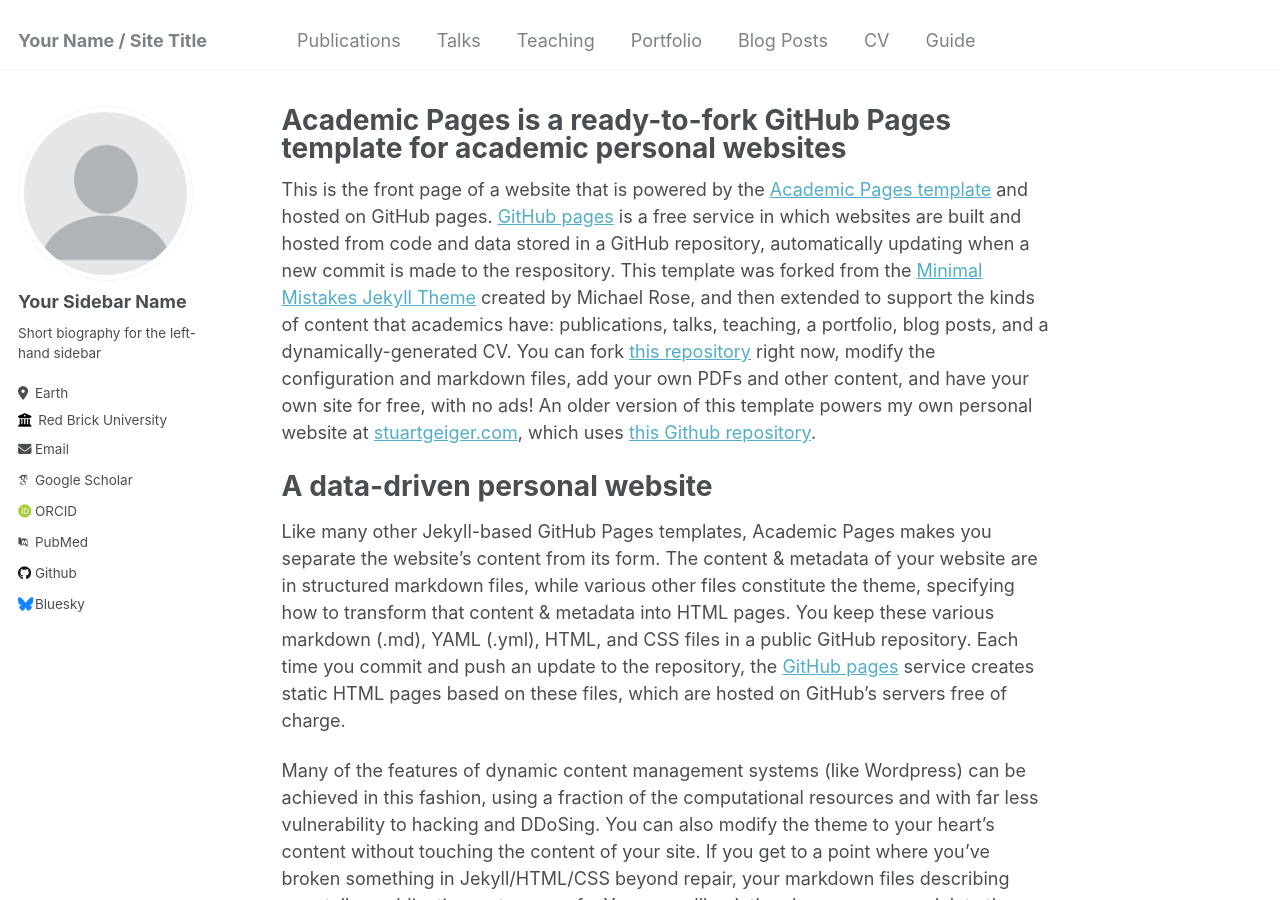
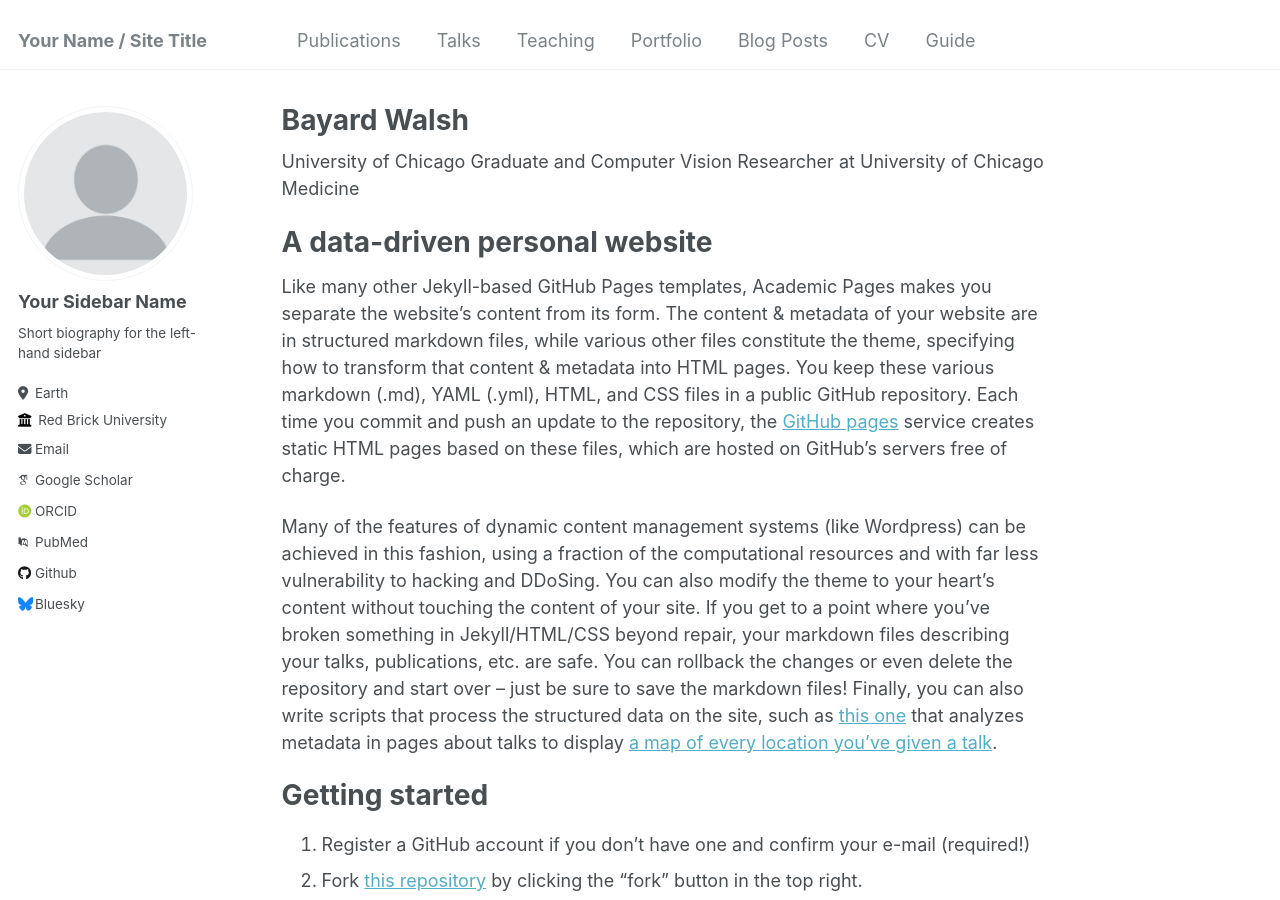
Before and after one commit to bkwalsh/bkwalsh.github.io, a Jekyll site: the page built from _pages/about.md, in a window 1280 px wide and 900 px high. Built offline with Jekyll 4.4.1, drawn with Linux system fonts in a browser that asks for light colours; some web fonts are replaced.

Commit message:
Update about.md

```diff
--- a/_pages/about.md
+++ b/_pages/about.md
@@ -1,13 +1,13 @@
 ---
 permalink: /
-title: "Academic Pages is a ready-to-fork GitHub Pages template for academic personal websites"
+title: "Bayard Walsh"
 author_profile: true
 redirect_from:
   - /about/
   - /about.html
 ---
 
-This is the front page of a website that is powered by the [Academic Pages template](https://github.com/academicpages/academicpages.github.io) and hosted on GitHub pages. [GitHub pages](https://pages.github.com) is a free service in which websites are built and hosted from code and data stored in a GitHub repository, automatically updating when a new commit is made to the respository. This template was forked from the [Minimal Mistakes Jekyll Theme](https://mmistakes.github.io/minimal-mistakes/) created by Michael Rose, and then extended to support the kinds of content that academics have: publications, talks, teaching, a portfolio, blog posts, and a dynamically-generated CV. You can fork [this repository](https://github.com/academicpages/academicpages.github.io) right now, modify the configuration and markdown files, add your own PDFs and other content, and have your own site for free, with no ads! An older version of this template powers my own personal website at [stuartgeiger.com](http://stuartgeiger.com), which uses [this Github repository](https://github.com/staeiou/staeiou.github.io).
+University of Chicago Graduate and Computer Vision Researcher at University of Chicago Medicine
 
 A data-driven personal website
 ======
```
